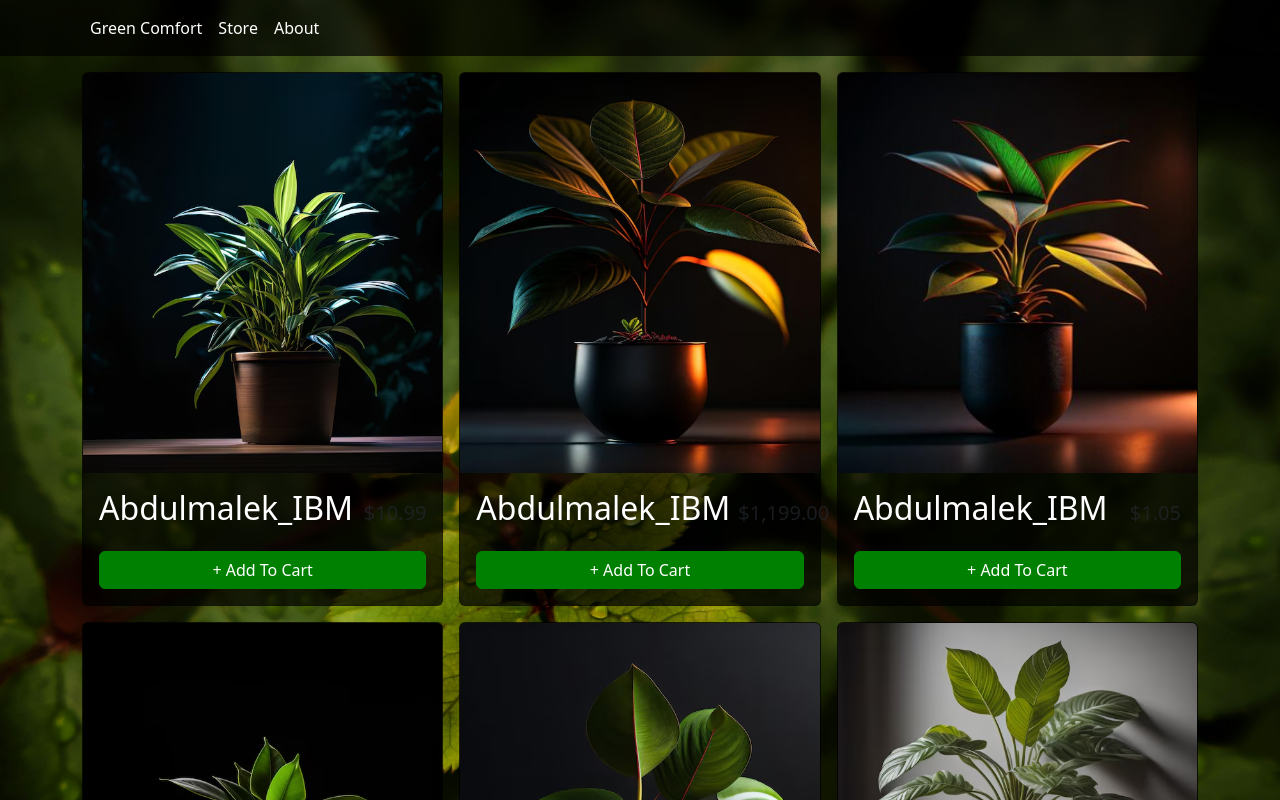
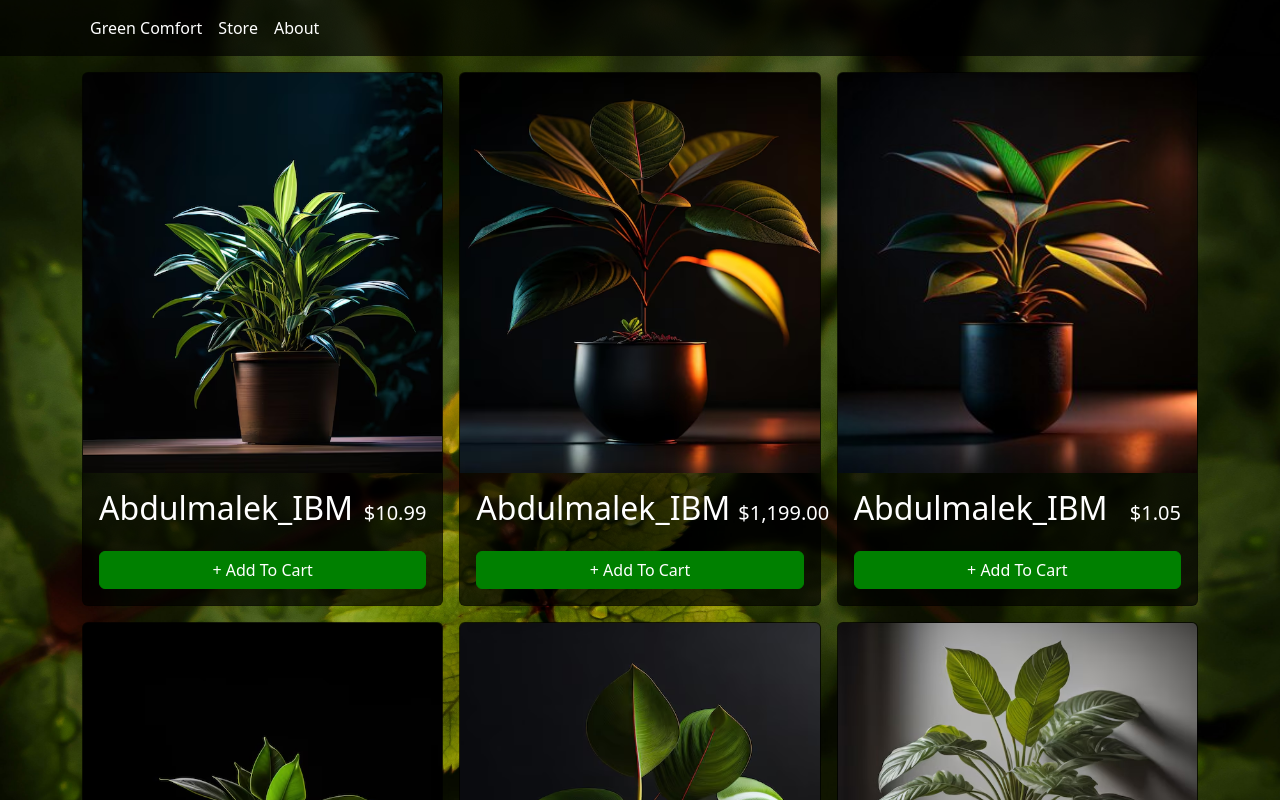
Before and after one commit to Mlook70/IBM_Shopping_Cart_React, a React (Vite) app: page /store in a window 1280 px wide. Shown: the top 800 px of the page. Built offline with nearby package versions, Linux system fonts and the light colour scheme.

Commit message:
Last Update

```diff
--- a/src/components/StoreItem.tsx
+++ b/src/components/StoreItem.tsx
@@ -29,7 +29,7 @@ export function StoreItem({ id, name, price, imgUrl }: StoreItemProps) {
       <Card.Body className="d-flex flex-column">
         <Card.Title className="d-flex justify-content-between align-items-baseline mb-4">
           <span className="fs-2 text-white">{name}</span>
-          <span className="ms-2 text-muted">{formatCurrency(price)}</span>
+          <span className="ms-2 text-white">{formatCurrency(price)}</span>
         </Card.Title>
         <div className="mt-auto">
           {quantity === 0 ? (
```
